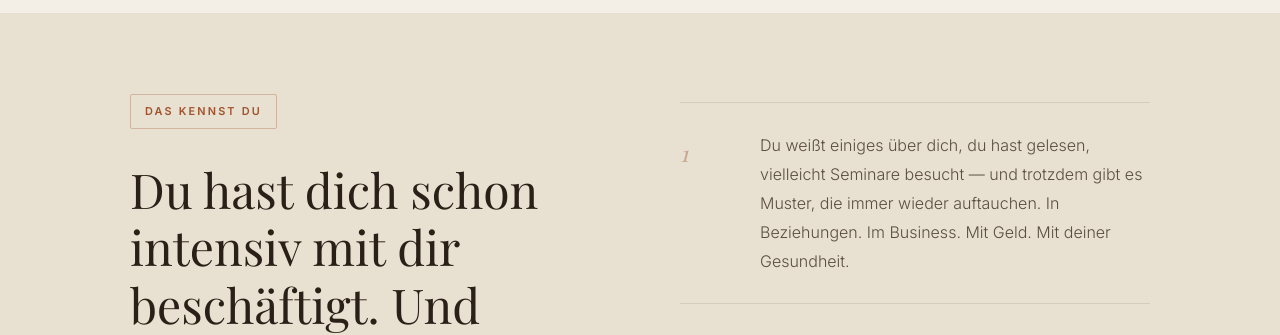
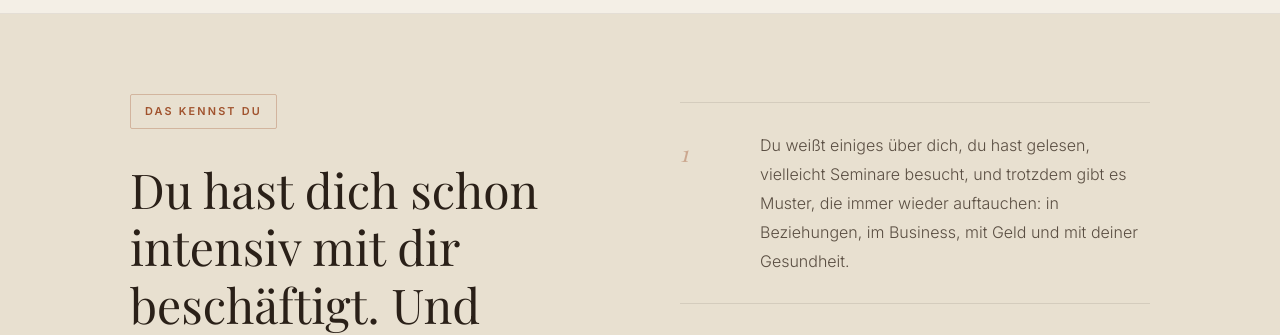
Before and after one commit to hermannbettge/bolmentor, a React (Vite) app: page / in a window 1280 px wide. Shown: the part 940-1275 px from the top of the page. Built offline with nearby package versions, Linux system fonts and the light colour scheme; no server answers; a web font is replaced by a local one.

Commit message:
fix: rewrite fragmented sentence on salespage
Co-Authored-By: Claude Sonnet 4.6 <noreply@anthropic.com>
Claude-Session: https://claude.ai/code/session_0119u1vDGzJ9GxspQFKfxBwj

```diff
--- a/src/pages/Salespage.jsx
+++ b/src/pages/Salespage.jsx
@@ -272,7 +272,7 @@ export default function Salespage() {
               <H2>Du hast dich schon intensiv mit dir beschäftigt. Und trotzdem läuft vieles gleich.</H2>
             </div>
             <div style={{ paddingTop: '8px' }}>
-              <FeatureRow num="1" text="Du weißt einiges über dich, du hast gelesen, vielleicht Seminare besucht — und trotzdem gibt es Muster, die immer wieder auftauchen. In Beziehungen. Im Business. Mit Geld. Mit deiner Gesundheit." />
+              <FeatureRow num="1" text="Du weißt einiges über dich, du hast gelesen, vielleicht Seminare besucht, und trotzdem gibt es Muster, die immer wieder auftauchen: in Beziehungen, im Business, mit Geld und mit deiner Gesundheit." />
               <FeatureRow num="2" text="Manche Phasen laufen wie von selbst. Andere fühlen sich zäh an, egal was du tust — und du weißt nicht warum." />
               <FeatureRow num="3" text="Du weißt, was du verändern möchtest. Die Frage ist: Warum passiert es im entscheidenden Moment trotzdem nicht?" />
               <Line />
```
